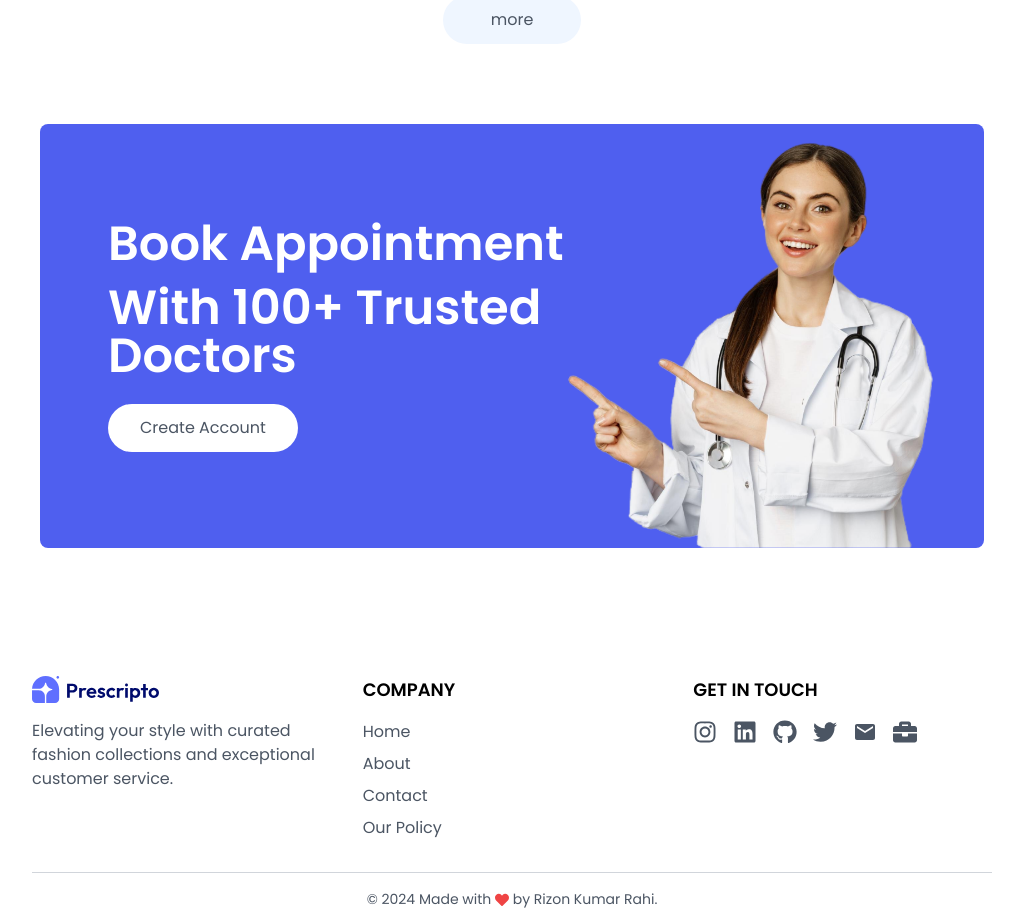
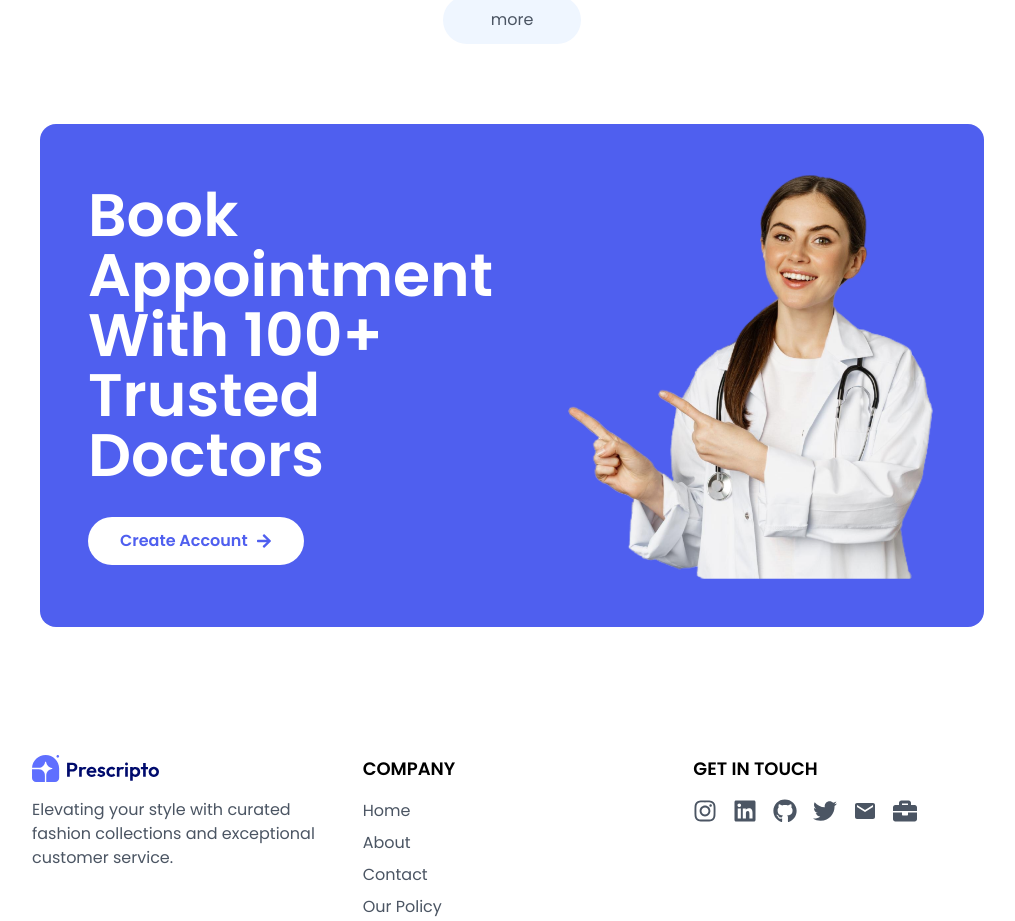
Before and after one commit to rizonkumar/appointment-booking, a React (Vite) app in the folder frontend/: page / in a window 1280 px wide. Shown: the part 2420-3341 px from the top of the page, without its empty margins (128-1143 px from the left). Built offline with nearby package versions, Linux system fonts and the light colour scheme.

Commit message:
Fix: Imprved the UI

```diff
--- a/frontend/src/components/Banner.jsx
+++ b/frontend/src/components/Banner.jsx
@@ -1,34 +1,38 @@
 import { assets } from "../assets/assets.js";
 import { useNavigate } from "react-router-dom";
+import { FaArrowRight } from "react-icons/fa";
 
 const Banner = () => {
   const navigate = useNavigate();
 
   return (
-    <div className="my-20 flex rounded-lg bg-primary-dark px-6 sm:px-10 md:mx-10 md:px-14 lg:px-12">
+    <div className="my-10 overflow-hidden rounded-2xl bg-primary-dark px-6 py-12 sm:my-20 sm:px-10 md:mx-10 lg:px-12">
+      <div className="flex flex-col-reverse items-center md:flex-row md:justify-between">
         {/* Left Side Section  */}
-      <div className="flex-1 py-8 sm:py-10 md:py-16 lg:py-24 lg:pl-5">
-        <div className="text-xl font-semibold text-white sm:text-2xl md:text-3xl lg:text-5xl">
-          <p>Book Appointment</p>
-          <p className="mt-4">With 100+ Trusted Doctors</p>
-        </div>
+        <div className="mt-8 flex flex-1 flex-col items-center text-center md:mt-0 md:items-start md:text-left">
+          <h1 className="text-3xl font-bold leading-tight text-white sm:text-4xl md:text-5xl lg:text-6xl">
+            Book Appointment
+            <br className="hidden sm:inline" /> With 100+ Trusted Doctors
+          </h1>
           <button
             onClick={() => {
               navigate("/login");
               scrollTo(0, 0);
             }}
-          className="mt-6 rounded-full bg-white px-8 py-3 text-sm text-gray-600 transition-all hover:scale-105 sm:text-base"
+            className="mt-8 flex items-center rounded-full bg-white px-8 py-3 text-sm font-semibold text-primary-dark transition-all hover:bg-opacity-90 hover:scale-105 sm:text-base"
           >
             Create Account
+            <FaArrowRight className="ml-2" />
           </button>
         </div>
         {/* Right Side Section  */}
-      <div className="relative hidden md:block md:w-1/2 lg:w-[370px]">
+        <div className="relative w-full max-w-sm md:w-1/2 lg:w-[370px]">
           <img
             src={assets.appointment_img}
-          alt="appointment"
-          className="absolute bottom-0 right-0 w-full max-w-md"
+            alt="Trusted doctor"
+            className="w-full object-cover"
           />
+        </div>
       </div>
     </div>
   );
```
Lines whose indentation alone changed are shown as unchanged.
